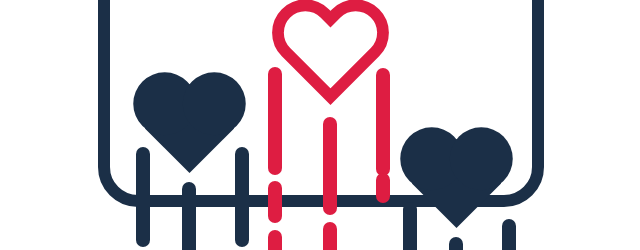
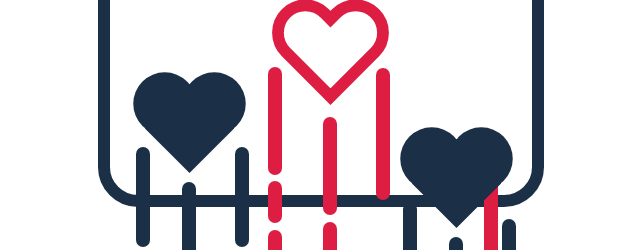
Before and after one commit to yesiamrocks/pure-css-challenge, a plain HTML site: page Valentines Day Icon Pure CSS/Happy Valentines Day.html in a window 1280 px wide. Shown: the part 223-473 px from the top of the page, 319-959 px from the left. Drawn offline with Linux system fonts and the light colour scheme.

Commit message:
Update style.css

```diff
--- a/Valentines Day Icon Pure CSS/style.css
+++ b/Valentines Day Icon Pure CSS/style.css
@@ -203,6 +203,13 @@ body {
 .heart_2 .line_right {
 	left: 108px;
 	top: 71px;
+	height: 132px;
+}
+
+.heart_2 .line_right::after {
+	left: 108px;
+	top: 71px;
+	height: 132px;
 }
 
 .heart_2 .line_left::after {
```
